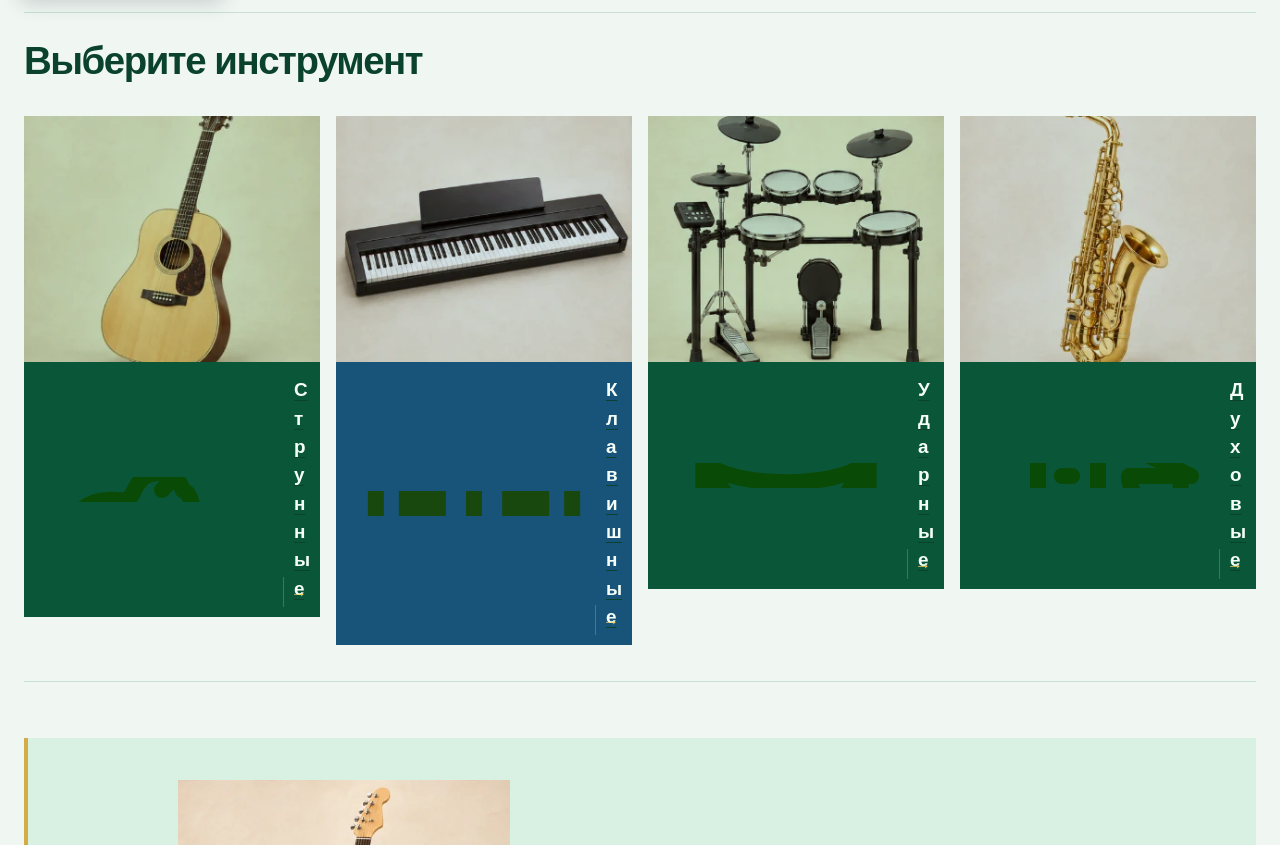
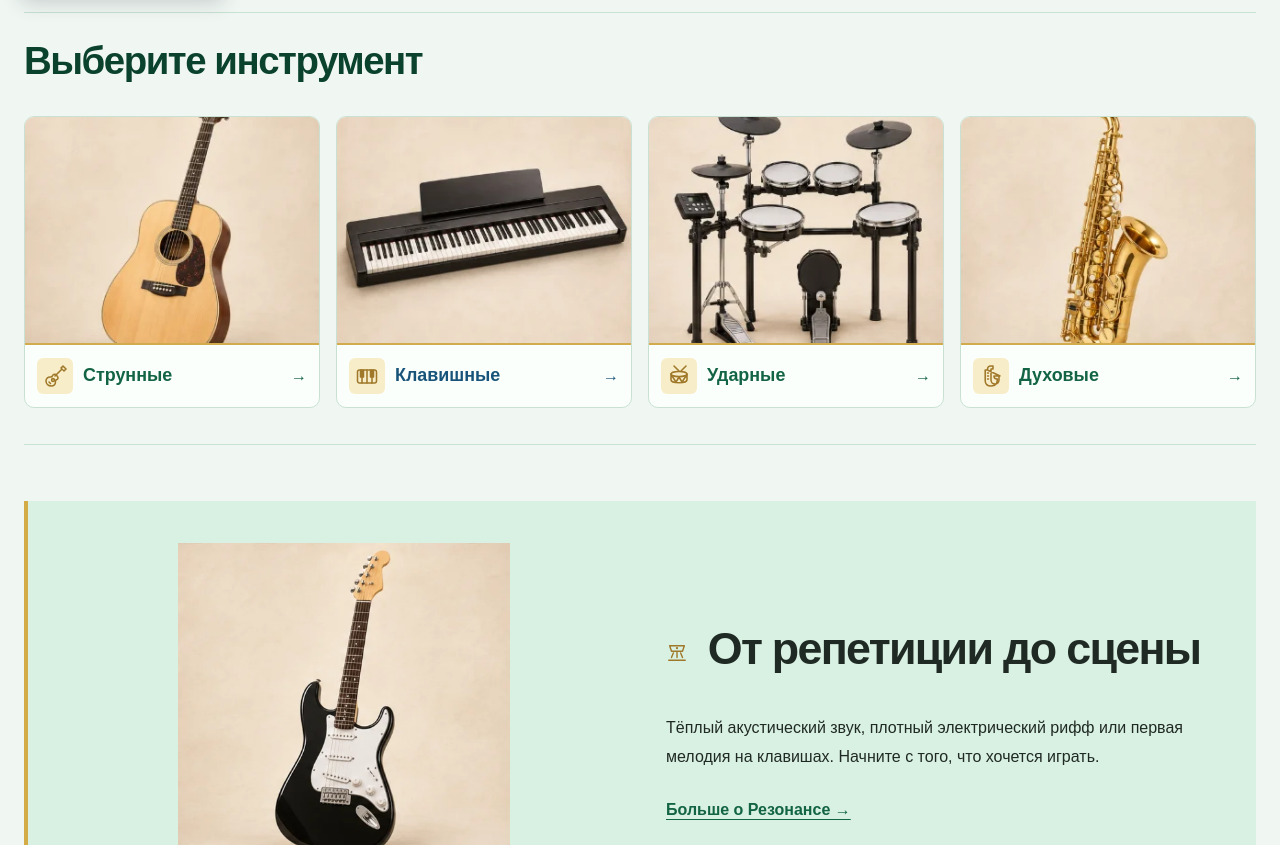
Before and after one commit to Danila-Mishchenko/kr3-responsive-shop, a plain HTML site: page index.html in a window 1280 px wide. Shown: the part 782-1627 px from the top of the page. Drawn offline with Linux system fonts and the light colour scheme.

Commit message:
Fix storefront category card layout

```diff
--- a/css/music.css
+++ b/css/music.css
@@ -257,29 +257,6 @@ h2 {
   margin: 0;
   padding: 0;
 }
-.category-tile {
-  position: relative;
-  display: block;
-  overflow: hidden;
-  border-radius: 4px;
-  color: white;
-  background: #e2d6c6;
-}
-.category-tile img {
-  display: block;
-  width: 100%;
-  aspect-ratio: 1.12;
-  object-fit: cover;
-  transition: transform 600ms cubic-bezier(0.2, 0.8, 0.2, 1);
-}
-.category-tile span {
-  position: absolute;
-  inset: auto 0 0;
-  padding: 45px 20px 18px;
-  background: linear-gradient(transparent, #211e19db);
-  font-size: clamp(1.05rem, 2vw, 1.45rem);
-  font-weight: 600;
-}
 .sound-story {
   display: grid;
   gap: 30px;
@@ -989,8 +966,7 @@ h2 {
     box-shadow: 0 15px 28px #37260c18;
     border-color: #b69a5a;
   }
-  .instrument-card:hover .instrument-picture img,
-  .category-tile:hover img {
+  .instrument-card:hover .instrument-picture img {
     transform: scale(1.045);
   }
   .button:hover {
@@ -1159,9 +1135,6 @@ h2 {
   }
   .hero__picture img {
     min-height: 520px;
-  }
-  .category-tile img {
-    aspect-ratio: 1.35;
   }
   .sound-story__photo img {
     aspect-ratio: 1.65;
@@ -1272,28 +1245,6 @@ h2 {
 }
 .hero__title {
   text-wrap: balance;
-}
-.category-tile {
-  border-radius: 12px;
-}
-.category-tile::after {
-  content: '→';
-  position: absolute;
-  right: 12px;
-  bottom: 13px;
-  display: grid;
-  place-items: center;
-  width: 30px;
-  height: 30px;
-  border-radius: 50%;
-  background: #fff8ec;
-  color: #282a24;
-  transition: transform 200ms;
-}
-.category-tile span {
-  padding-right: 48px;
-  padding-left: 10px;
-  overflow-wrap: anywhere;
 }
 .instrument-card {
   border-radius: 12px;
@@ -1371,11 +1322,6 @@ h2 {
     flex-wrap: wrap;
     justify-content: flex-start;
     column-gap: 4px;
-  }
-}
-@media (hover: hover) and (prefers-reduced-motion: no-preference) {
-  .category-tile:hover::after {
-    transform: translateX(3px);
   }
 }
 
@@ -1493,26 +1439,6 @@ h2 {
 .section__title {
   color: var(--forest);
 }
-.category-tile {
-  border-radius: 4px;
-  border: 1px solid var(--color-border);
-  background: #fbfffc;
-  color: var(--forest);
-}
-.category-tile span {
-  position: static;
-  display: block;
-  padding: 14px 34px 14px 12px;
-  font-size: clamp(0.9rem, 1.5vw, 1.18rem);
-  background: none;
-  color: var(--forest);
-}
-.category-tile::after {
-  bottom: 10px;
-  right: 5px;
-  background: transparent;
-  color: #76622f;
-}
 .instrument-card,
 .shop-panel__grid article {
   border-color: var(--color-border);
@@ -1728,33 +1654,6 @@ h2 {
   font-family: Arial, sans-serif;
   font-weight: 800;
   letter-spacing: -0.038em;
-}
-.category-tile {
-  --tile-shade: #d0eedf;
-  border: 0;
-  border-radius: 0;
-  background: var(--tile-shade);
-  isolation: isolate;
-}
-.category-grid li:nth-child(2n) .category-tile {
-  --tile-shade: #dfedf7;
-}
-.category-tile img {
-  aspect-ratio: 1.2;
-  mix-blend-mode: multiply;
-}
-.category-tile span {
-  padding-block: 14px;
-  padding-left: 14px;
-  background: #164132;
-  color: #f5fff8;
-  font-weight: 700;
-}
-.category-tile::after {
-  color: var(--gold);
-  border-left: 1px solid #ffffff32;
-  border-radius: 0;
-  right: 6px;
 }
 .sound-story {
   background: #d6eee2;
@@ -1878,28 +1777,6 @@ h3 > .decor-icon {
 .departments {
   border-color: var(--color-border);
 }
-.category-tile {
-  --tile-shade: #ccedda;
-}
-.category-grid li:nth-child(2n) .category-tile {
-  --tile-shade: #d9edf9;
-}
-.category-tile span {
-  display: flex;
-  gap: 8px;
-  align-items: center;
-  background: #0a5639;
-}
-.category-icon {
-  display: block;
-  width: 25px;
-  height: 25px;
-  flex: none;
-  filter: brightness(0) saturate(100%) invert(84%) sepia(70%) saturate(689%) hue-rotate(337deg);
-}
-.category-grid li:nth-child(2) .category-tile span {
-  background: #18547a;
-}
 .sound-story {
   background: #d9f1e3;
   border-color: #d3ab47;
@@ -1955,16 +1832,84 @@ h3 > .decor-icon {
     height: 14px;
     margin-right: 3px;
   }
-  .category-tile span {
-    padding-left: 7px;
-    padding-right: 23px;
-    gap: 4px;
+}
+
+/* Карточки категорий */
+.category-grid > li {
+  min-width: 0;
+}
+.category-tile {
+  --category-accent: #126444;
+  display: grid;
+  grid-template-rows: auto 1fr;
+  height: 100%;
+  overflow: hidden;
+  border: 1px solid var(--color-border);
+  border-radius: 10px;
+  background: #fbfffc;
+  color: var(--forest);
+  text-decoration: none;
+}
+.category-grid > li:nth-child(2) .category-tile {
+  --category-accent: #18547a;
+}
+.category-tile__photo {
+  display: block;
+  width: 100%;
+  height: auto;
+  aspect-ratio: 1.3;
+  object-fit: cover;
+}
+.category-tile__caption {
+  display: grid;
+  grid-template-columns: 36px minmax(0, 1fr) auto;
+  align-items: center;
+  gap: 10px;
+  padding: 12px;
+  border-top: 2px solid #d2ab4e;
+  min-height: 64px;
+}
+.category-icon {
+  display: block;
+  width: 36px;
+  height: 36px;
+  padding: 6px;
+  border-radius: 6px;
+  background: #f8edc9;
+}
+.category-tile__label {
+  color: var(--category-accent);
+  font-size: clamp(0.9rem, 1.4vw, 1.15rem);
+  font-weight: 700;
+  line-height: 1.3;
+  overflow-wrap: normal;
+}
+.category-tile__arrow {
+  color: var(--category-accent);
+  transition: transform 180ms ease;
+}
+@media (max-width: 1023px) {
+  .category-tile__caption {
+    grid-template-columns: 24px minmax(0, 1fr);
+    gap: 6px;
+    padding: 8px;
+    min-height: 48px;
   }
   .category-icon {
-    width: 18px;
-    height: 18px;
-  }
-  .category-tile::after {
-    width: 15px;
-  }
-}
+    width: 24px;
+    height: 24px;
+    padding: 3px;
+  }
+  .category-tile__arrow {
+    display: none;
+  }
+}
+@media (hover: hover) {
+  .category-tile:hover {
+    border-color: var(--category-accent);
+    box-shadow: 0 6px 18px #16413217;
+  }
+  .category-tile:hover .category-tile__arrow {
+    transform: translateX(3px);
+  }
+}
--- a/index.html
+++ b/index.html
@@ -8,7 +8,7 @@
     <link rel="icon" href="images/harp-logo.svg" type="image/svg+xml" />
     <link rel="stylesheet" href="css/style.css" />
     <link rel="stylesheet" href="css/responsive.css" />
-    <link rel="stylesheet" href="css/music.css?v=14" />
+    <link rel="stylesheet" href="css/music.css?v=15" />
     <script defer src="js/services.js?v=4"></script>
     <script defer src="js/appearance.js?v=3"></script>
   </head>
@@ -153,8 +153,15 @@
         <ul class="category-grid">
           <li>
             <a class="category-tile" href="catalog.html?category=strings">
-              <img src="images/acoustic-320.webp" width="320" height="320" alt="" loading="lazy" />
-              <span>
+              <img
+                class="category-tile__photo"
+                src="images/acoustic-320.webp"
+                width="320"
+                height="320"
+                alt=""
+                loading="lazy"
+              />
+              <span class="category-tile__caption">
                 <img
                   class="category-icon"
                   src="images/icons/guitar.svg"
@@ -163,14 +170,22 @@
                   alt=""
                   aria-hidden="true"
                 />
-                Струнные
+                <span class="category-tile__label">Струнные</span>
+                <span class="category-tile__arrow" aria-hidden="true">→</span>
               </span>
             </a>
           </li>
           <li>
             <a class="category-tile" href="catalog.html?category=keys">
-              <img src="images/piano-320.webp" width="320" height="320" alt="" loading="lazy" />
-              <span>
+              <img
+                class="category-tile__photo"
+                src="images/piano-320.webp"
+                width="320"
+                height="320"
+                alt=""
+                loading="lazy"
+              />
+              <span class="category-tile__caption">
                 <img
                   class="category-icon"
                   src="images/icons/keys.svg"
@@ -179,14 +194,22 @@
                   alt=""
                   aria-hidden="true"
                 />
-                Клавишные
+                <span class="category-tile__label">Клавишные</span>
+                <span class="category-tile__arrow" aria-hidden="true">→</span>
               </span>
             </a>
           </li>
           <li>
             <a class="category-tile" href="catalog.html?category=drums">
-              <img src="images/drums-320.webp" width="320" height="320" alt="" loading="lazy" />
-              <span>
+              <img
+                class="category-tile__photo"
+                src="images/drums-320.webp"
+                width="320"
+                height="320"
+                alt=""
+                loading="lazy"
+              />
+              <span class="category-tile__caption">
                 <img
                   class="category-icon"
                   src="images/icons/drums.svg"
@@ -195,14 +218,22 @@
                   alt=""
                   aria-hidden="true"
                 />
-                Ударные
+                <span class="category-tile__label">Ударные</span>
+                <span class="category-tile__arrow" aria-hidden="true">→</span>
               </span>
             </a>
           </li>
           <li>
             <a class="category-tile" href="catalog.html?category=winds">
-              <img src="images/sax-320.webp" width="320" height="320" alt="" loading="lazy" />
-              <span>
+              <img
+                class="category-tile__photo"
+                src="images/sax-320.webp"
+                width="320"
+                height="320"
+                alt=""
+                loading="lazy"
+              />
+              <span class="category-tile__caption">
                 <img
                   class="category-icon"
                   src="images/icons/winds.svg"
@@ -211,7 +242,8 @@
                   alt=""
                   aria-hidden="true"
                 />
-                Духовые
+                <span class="category-tile__label">Духовые</span>
+                <span class="category-tile__arrow" aria-hidden="true">→</span>
               </span>
             </a>
           </li>
```
Also changed, not shown: about.html (+1 -1 lines), catalog.html (+1 -1 lines), compare.html (+1 -1 lines), contacts.html (+1 -1 lines), favorites.html (+1 -1 lines), lessons.html (+1 -1 lines), order.html (+1 -1 lines), product.html (+1 -1 lines).
